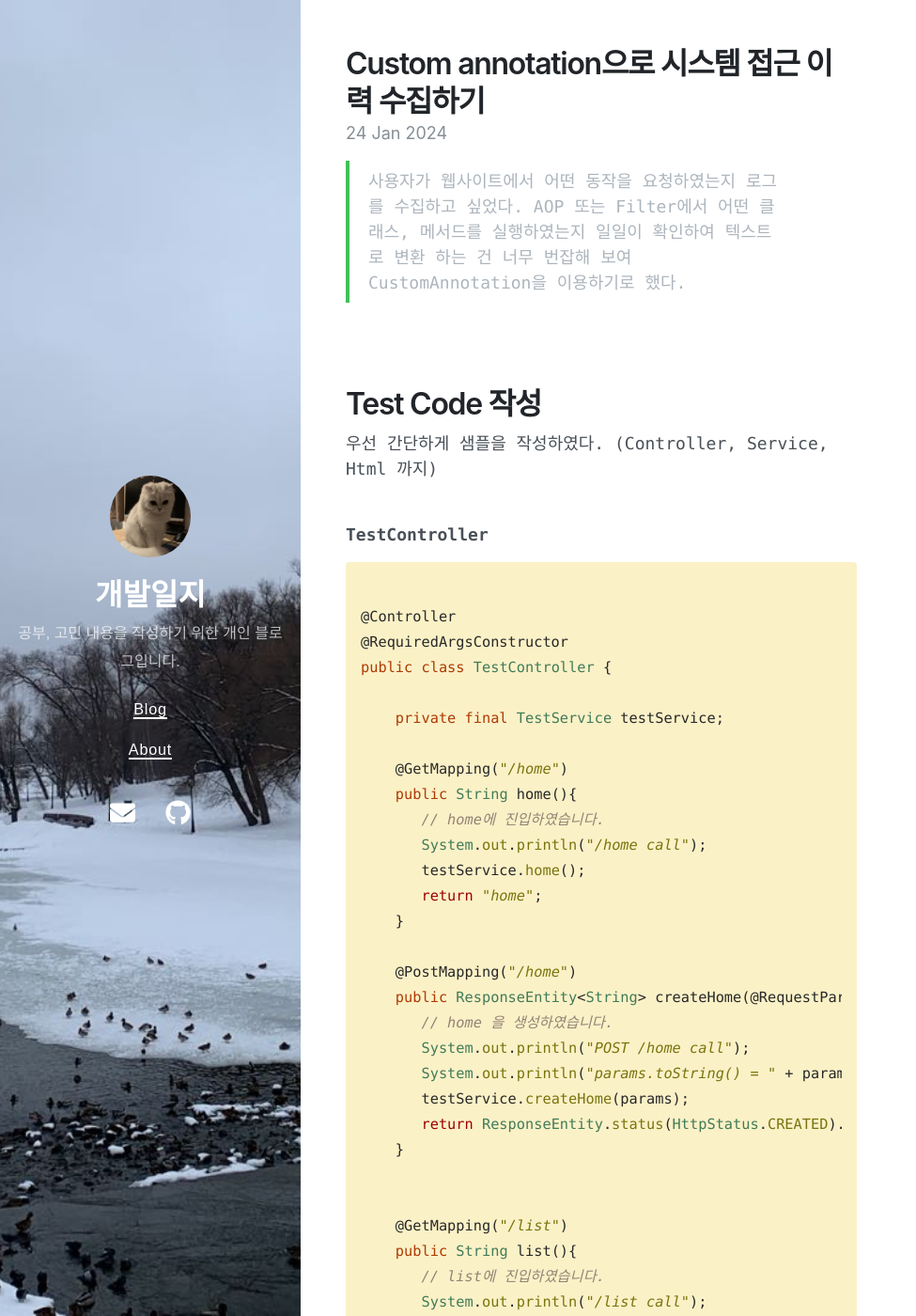
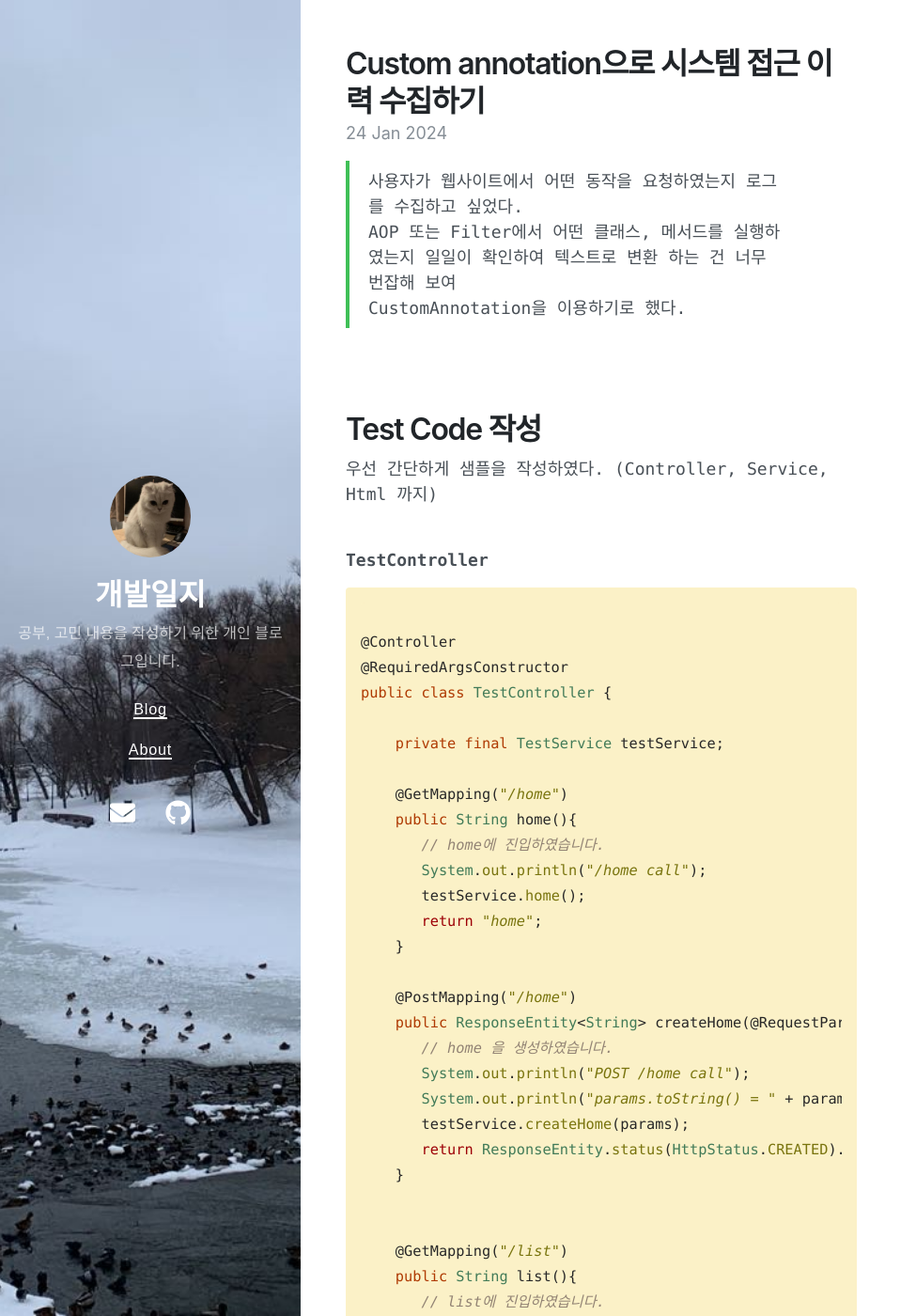
Before and after one commit to sykimtropical/tropical.github.io, a Jekyll site: the page built from _posts/2024-01-24-Custom Annotation으로 시스템 접근 이력 수집하기.md, in a window 1280 px wide and 1400 px high. Shown: the whole window at 94% size, without its empty margins (0-975 px from the left). Built offline with Jekyll 4.4.1, drawn with Linux system fonts in a browser that asks for light colours; nearby versions of some CDN libraries; some web fonts are replaced; our own code applies the rules of GitHub Pages for plain Markdown files.

Commit message:
포스트 내용 포멧 수정

```diff
--- a/_posts/2024-01-24-Custom Annotation으로 시스템 접근 이력 수집하기.md
+++ b/_posts/2024-01-24-Custom Annotation으로 시스템 접근 이력 수집하기.md
@@ -1,6 +1,6 @@
 
->사용자가 웹사이트에서 어떤 동작을 요청하였는지 로그를 수집하고 싶었다.
->AOP 또는 Filter에서 어떤 클래스, 메서드를 실행하였는지 일일이 확인하여 텍스트로 변환 하는 건 너무 번잡해 보여
+>사용자가 웹사이트에서 어떤 동작을 요청하였는지 로그를 수집하고 싶었다.<br>
+>AOP 또는 Filter에서 어떤 클래스, 메서드를 실행하였는지 일일이 확인하여 텍스트로 변환 하는 건 너무 번잡해 보여<br>
 >CustomAnnotation을 이용하기로 했다.
 
 <br><br>
--- a/_sass/_type.scss
+++ b/_sass/_type.scss
@@ -82,7 +82,7 @@ abbr {
 blockquote {
   padding: .5rem 1rem;
   margin: .8rem 0;
-  color: var(--gray-500);
+  color: var(--gray-700);
   border-left: .25rem solid var(--border-color);
 
   p:last-child {
```
